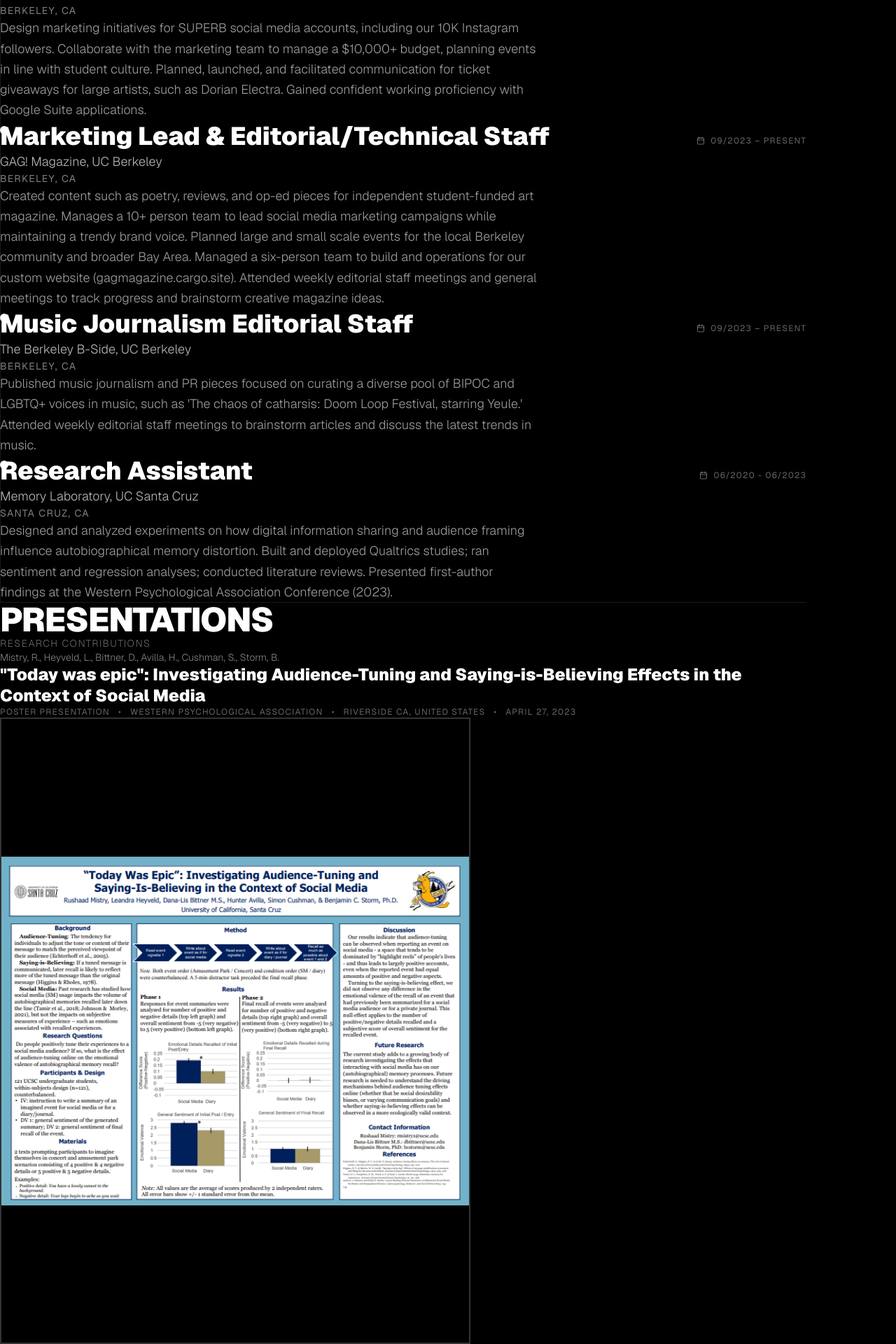
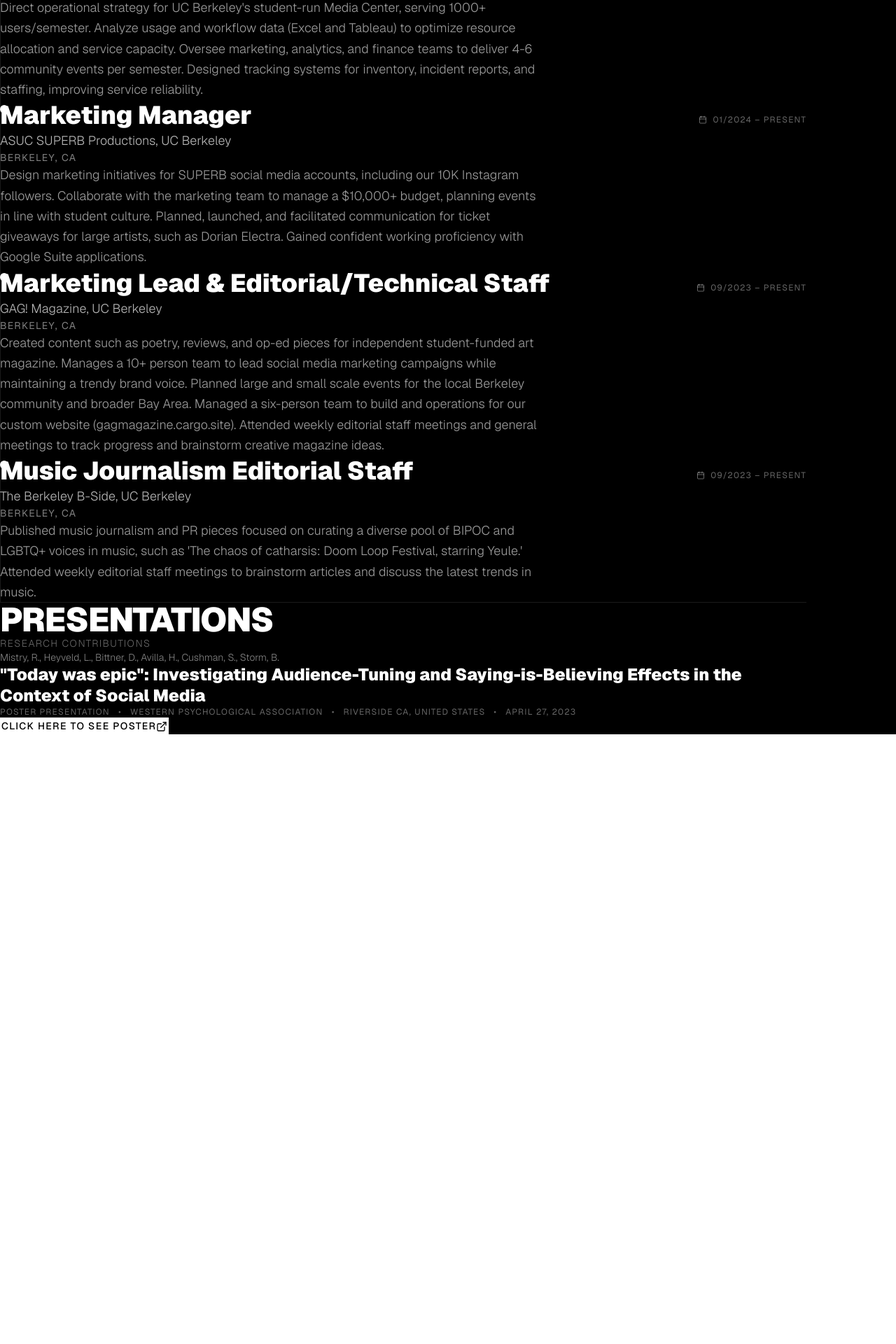
Before and after one commit to rushaad-cell/personal-website, a Next.js app: page /work in a window 1280 px wide. Shown: the part 745-2665 px from the top of the page at 70% size. After the commit the page ends 1794 px from the top, so only its background shows below. Built offline with nearby package versions, Linux system fonts and the light colour scheme.

Commit message:
Make education card full width, add nuclear spacing to Creative, combine About paragraphs, fix paper title, add poster button, update computational modeling text, change SUPERB title, reorder work experiences

```diff
--- a/components/AboutSection.tsx
+++ b/components/AboutSection.tsx
@@ -69,15 +69,9 @@ export function AboutSection() {
             transition={{ delay: 0.3 }}
             className="md:col-span-3 space-y-8"
           >
-            <div className="space-y-6">
-              <p className="text-3xl md:text-4xl font-black text-black dark:text-white leading-tight">
-                Cognitive Science student at UC Berkeley
-              </p>
+            <div>
               <p className="text-lg text-black/60 dark:text-white/60 leading-relaxed font-light">
-                Double-minoring in <span className="font-medium">Data Science</span> & <span className="font-medium">Statistics</span>, specializing in product research and data-driven strategy.
-              </p>
-              <p className="text-lg text-black/60 dark:text-white/60 leading-relaxed font-light">
-                Experienced in experimental design, data analysis, and project management across academic and technical environments. Part data-wrangler, part design thinker, and part <span className="italic">'let's try it and see'</span>, I work to bridge behavioral sciences and product thinking to translate human data into insights for innovation.
+                Cognitive Science student at UC Berkeley, double-minoring in <span className="font-medium">Data Science</span> & <span className="font-medium">Statistics</span>, specializing in product research and data-driven strategy. Experienced in experimental design, data analysis, and project management across academic and technical environments. Part data-wrangler, part design thinker, and part <span className="italic">'let's try it and see'</span>, I work to bridge behavioral sciences and product thinking to translate human data into insights for innovation.
               </p>
             </div>
           </motion.div>
--- a/components/CreativeSection.tsx
+++ b/components/CreativeSection.tsx
@@ -62,17 +62,17 @@ export function CreativeSection() {
         </motion.div>
 
         {/* Creative Work Grid */}
-        <div className="space-y-20">
+        <div className="space-y-32">
           {creativeWork.map((work, index) => (
             <motion.div
               key={work.org}
               initial={{ opacity: 0, y: 40 }}
               animate={{ opacity: 1, y: 0 }}
               transition={{ delay: index * 0.15 }}
-              className="space-y-6"
+              className="space-y-12"
             >
-              <div>
-                <div className="flex items-baseline gap-4 mb-3 flex-wrap">
+              <div className="space-y-6">
+                <div className="flex items-baseline gap-4 mb-6 flex-wrap">
                   <h2 className="text-3xl md:text-4xl font-black text-black dark:text-white">
                     {work.org}
                   </h2>
@@ -80,7 +80,7 @@ export function CreativeSection() {
                     {work.period}
                   </span>
                 </div>
-                <p className="text-sm text-black/50 dark:text-white/50 uppercase tracking-widest mb-4 font-light">
+                <p className="text-sm text-black/50 dark:text-white/50 uppercase tracking-widest mb-6 font-light">
                   {work.role}
                 </p>
                 <p className="text-lg text-black/70 dark:text-white/70 leading-relaxed font-light max-w-3xl">
@@ -91,7 +91,7 @@ export function CreativeSection() {
                     href={`https://${work.website}`}
                     target="_blank"
                     rel="noopener noreferrer"
-                    className="inline-flex items-center gap-2 mt-4 text-black dark:text-white hover:opacity-60 transition-opacity text-sm uppercase tracking-widest font-light"
+                    className="inline-flex items-center gap-2 mt-6 text-black dark:text-white hover:opacity-60 transition-opacity text-sm uppercase tracking-widest font-light"
                   >
                     {work.website}
                     <ExternalLink className="w-3 h-3" />
@@ -100,7 +100,7 @@ export function CreativeSection() {
               </div>
 
               {/* Links */}
-              <div className="flex flex-wrap gap-3">
+              <div className="flex flex-wrap gap-4">
                 {work.embeds.map((embed, i) => (
                   <motion.a
                     key={i}
--- a/components/EducationSection.tsx
+++ b/components/EducationSection.tsx
@@ -32,7 +32,7 @@ export function EducationSection() {
           animate={{ opacity: 1, scale: 1 }}
           transition={{ type: "spring", stiffness: 100 }}
           whileHover={{ scale: 1.01 }}
-          className="bg-white dark:bg-black border-2 border-white/20 dark:border-black/20 p-12 md:p-16 relative w-full max-w-4xl"
+          className="bg-white dark:bg-black border-2 border-white/20 dark:border-black/20 p-12 md:p-16 relative w-full"
         >
           <div className="mb-12 text-center">
             <h2 className="text-4xl md:text-5xl font-black text-black dark:text-white mb-4 leading-tight">
--- a/components/ExperienceSection.tsx
+++ b/components/ExperienceSection.tsx
@@ -1,9 +1,8 @@
 "use client";
 
 import { motion } from "framer-motion";
-import { Calendar, MapPin } from "lucide-react";
+import { Calendar, MapPin, ExternalLink } from "lucide-react";
 import { useState } from "react";
-import Image from "next/image";
 
 export function ExperienceSection() {
   const [selectedExp, setSelectedExp] = useState<number | null>(null);
@@ -17,6 +16,13 @@ export function ExperienceSection() {
       description: "Research children's visual attention patterns and learning outcomes in digital media contexts via eye-tracking and computational modeling. Process and analyze data with Python & R to identify visual features that improve learning efficacy. Collaborate with technical and research teams to interpret data and guide learning media design decisions.",
     },
     {
+      title: "Research Assistant",
+      org: "Memory Laboratory, UC Santa Cruz",
+      location: "Santa Cruz, CA",
+      period: "06/2020 - 06/2023",
+      description: "Designed and analyzed experiments on how digital information sharing and audience framing influence autobiographical memory distortion. Built and deployed Qualtrics studies; ran sentiment and regression analyses; conducted literature reviews. Presented first-author findings at the Western Psychological Association Conference (2023).",
+    },
+    {
       title: "Executive Manager",
       org: "Berkeley Student Media",
       location: "Berkeley, CA",
@@ -24,7 +30,7 @@ export function ExperienceSection() {
       description: "Direct operational strategy for UC Berkeley's student-run Media Center, serving 1000+ users/semester. Analyze usage and workflow data (Excel and Tableau) to optimize resource allocation and service capacity. Oversee marketing, analytics, and finance teams to deliver 4-6 community events per semester. Designed tracking systems for inventory, incident reports, and staffing, improving service reliability.",
     },
     {
-      title: "Marketing Staff",
+      title: "Marketing Manager",
       org: "ASUC SUPERB Productions, UC Berkeley",
       location: "Berkeley, CA",
       period: "01/2024 – Present",
@@ -43,13 +49,6 @@ export function ExperienceSection() {
       location: "Berkeley, CA",
       period: "09/2023 – Present",
       description: "Published music journalism and PR pieces focused on curating a diverse pool of BIPOC and LGBTQ+ voices in music, such as 'The chaos of catharsis: Doom Loop Festival, starring Yeule.' Attended weekly editorial staff meetings to brainstorm articles and discuss the latest trends in music.",
-    },
-    {
-      title: "Research Assistant",
-      org: "Memory Laboratory, UC Santa Cruz",
-      location: "Santa Cruz, CA",
-      period: "06/2020 - 06/2023",
-      description: "Designed and analyzed experiments on how digital information sharing and audience framing influence autobiographical memory distortion. Built and deployed Qualtrics studies; ran sentiment and regression analyses; conducted literature reviews. Presented first-author findings at the Western Psychological Association Conference (2023).",
     },
   ];
 
@@ -184,20 +183,18 @@ export function ExperienceSection() {
                     <span>{pres.date}</span>
                   </div>
                 </div>
-                <motion.div
+                <motion.a
+                  href="https://drive.google.com/file/d/1oH3f7ROARCjpfzpnnlPvG7ROFHsV_lSB/view?usp=sharing"
+                  target="_blank"
+                  rel="noopener noreferrer"
                   whileHover={{ scale: 1.02 }}
-                  className="mt-6 border-2 border-white/20 dark:border-black/20 overflow-hidden relative max-w-2xl mx-auto"
+                  className="mt-6 inline-block"
                 >
-                  <div className="relative w-full aspect-[3/4]">
-                    <Image
-                      src="/research-poster.jpg"
-                      alt={pres.title}
-                      fill
-                      className="object-contain"
-                      unoptimized
-                    />
-                  </div>
-                </motion.div>
+                  <button className="px-8 py-4 bg-white dark:bg-black text-black dark:text-white border-2 border-white/20 dark:border-black/20 hover:border-white dark:hover:border-black transition-all text-sm uppercase tracking-widest font-medium">
+                    Click here to see poster
+                    <ExternalLink className="w-4 h-4 inline-block ml-2" />
+                  </button>
+                </motion.a>
               </motion.div>
             ))}
           </div>
--- a/components/EyeTrackingSection.tsx
+++ b/components/EyeTrackingSection.tsx
@@ -24,10 +24,10 @@ export function EyeTrackingSection() {
       url: "https://labs.psychology.illinois.edu/~asbenjam/pubs/StormEtAlInPress.pdf",
     },
     {
-      title: "The Internet and Social Life",
+      title: "Audience-tuning effects on memory: the role of shared reality",
       authors: "Various Authors",
       year: "2005",
-      description: "Comprehensive review of how the Internet affects social relationships and communication patterns.",
+      description: "Research on how audience-tuning influences memory and the mechanisms of shared reality in communication.",
       url: "https://pubmed.ncbi.nlm.nih.gov/16248713/",
     },
   ];
@@ -90,9 +90,14 @@ export function EyeTrackingSection() {
                   <h3 className="font-black text-black dark:text-white mb-2 text-lg uppercase tracking-tight">
                     Computational Modeling
                   </h3>
-                  <p className="text-black/60 dark:text-white/60 leading-relaxed font-light">
-                    Processing and analyzing data with Python & R to identify visual features that improve learning efficacy. Collaborating with technical and research teams to interpret data and guide learning media design decisions.
-                  </p>
+                  <div className="text-black/60 dark:text-white/60 leading-relaxed font-light space-y-3">
+                    <p>
+                      Conducting research under Dr. Celeste Kidd investigating the cognitive mechanisms underlying children's learning using Eyelink eye-tracking and PsychoPy.
+                    </p>
+                    <p>
+                      Current projects examine childrens interaction with online educational media, leveraging computational models of attention, salience, and perceptual cue processing to identify features that drive engagement and measurable learning outcomes.
+                    </p>
+                  </div>
                 </div>
               </div>
             </motion.div>
```
